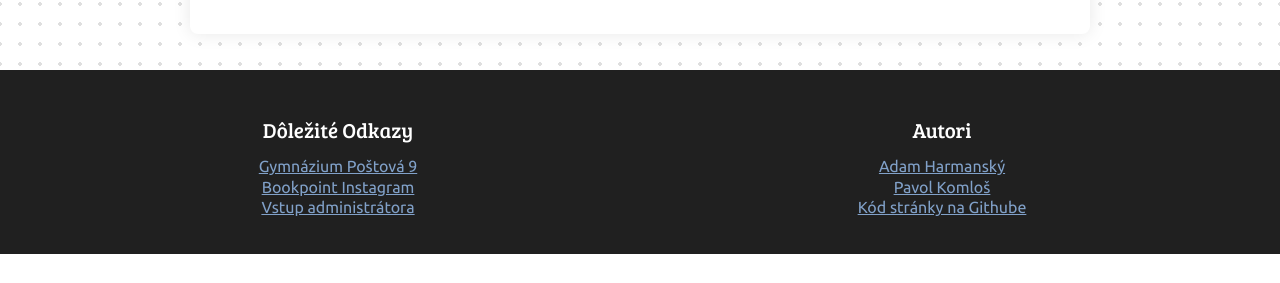
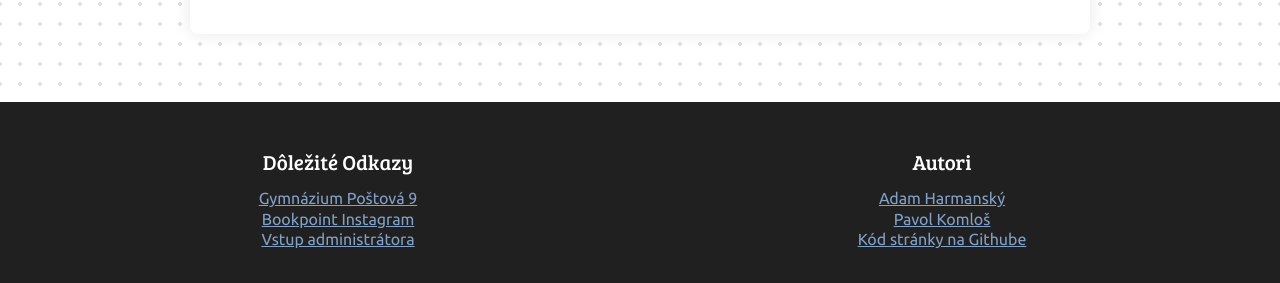
Before and after one commit to adamharmansky/bookstore_frontend, a React (Create React App) app: page / in a window 1280 px wide. Shown: the part 596-879 px from the top of the page. Before the commit the page ends 850 px from the top, so only its background shows below. Built offline with nearby package versions, Linux system fonts and the light colour scheme; no server answers; a web font is replaced by a local one.

Commit message:
Fixed page numbers and footer

```diff
--- a/src/App.css
+++ b/src/App.css
@@ -110,3 +110,29 @@ main {
     flex-grow: 1;
     margin: min(2.5%, 2em);
 }
+
+.InfoLink {
+    list-style: none;
+    text-align: center;
+    font-size: 1rem;
+    display: block;
+}
+
+.InfoLinksHeading {
+    text-align: center;
+    color: white;
+}
+
+.InfoLinksContainer {
+    display: flex;
+    flex-direction: row;
+    flex-wrap: wrap;
+    justify-content: space-around;
+    background-color: #202020;
+    padding: 2em;
+    width: 100vw;
+}
+
+.InfoLinksColumn {
+    min-width: 20em;
+}
--- a/src/App.jsx
+++ b/src/App.jsx
@@ -43,6 +43,20 @@ function App() {
                     </Routes>
                 </Router>
             </main>
+            <div className='InfoLinksContainer'>
+                <div className='InfoLinksColumn'>
+                    <h3 className='InfoLinksHeading'> Dôležité Odkazy </h3>
+                    <a className='InfoLink' href='https://www.gympos.sk' > Gymnázium Poštová 9 </a>
+                    <a className='InfoLink' href='https://www.instagram.com/gympos_bookpoint' > Bookpoint Instagram </a>
+                    <a className='InfoLink' href='/admin' > Vstup administrátora </a>
+                </div>
+                <div className='InfoLinksColumn'>
+                    <h3 className='InfoLinksHeading'> Autori </h3>
+                    <a className='InfoLink' href='https://www.harmansky.xyz' >Adam Harmanský</a>
+                    <a className='InfoLink' href='http://pavolkomlos.xyz/sk/index.html' >Pavol Komloš</a>
+                    <a className='InfoLink' href='https://github.com/adamharmansky/bookstore_frontend'>Kód stránky na Githube</a>
+                </div>
+            </div>
         </div>
     );
 }
--- a/src/main/AboutPage.jsx
+++ b/src/main/AboutPage.jsx
@@ -33,22 +33,6 @@ export default function AboutPage() {
                     </p>
                 </div>
             </div>
-
-            <div className='InfoLinksContainer'>
-                <div className='InfoLinksColumn'>
-                    <h3 className='InfoLinksHeading'> Dôležité Odkazy </h3>
-                    <a className='InfoLink' href='https://www.gympos.sk' > Gymnázium Poštová 9 </a>
-                    <a className='InfoLink' href='https://www.instagram.com/gympos_bookpoint' > Bookpoint Instagram </a>
-                    <a className='InfoLink' href='/admin' > Vstup administrátora </a>
-                </div>
-                <div className='InfoLinksColumn'>
-                    <h3 className='InfoLinksHeading'> Autori </h3>
-                    <a className='InfoLink' href='https://www.harmansky.xyz' >Adam Harmanský</a>
-                    <a className='InfoLink' href='http://pavolkomlos.xyz/sk/index.html' >Pavol Komloš</a>
-                    <a className='InfoLink' href='https://github.com/adamharmansky/bookstore_frontend'>Kód stránky na Githube</a>
-                </div>
-            </div>
-
         </div>
     );
 }
--- a/src/main/MainPage.css
+++ b/src/main/MainPage.css
@@ -187,33 +187,6 @@
     object-fit: contain;
 }
 
-.InfoLink {
-    list-style: none;
-    text-align: center;
-    font-size: 1rem;
-    display: block;
-}
-
-.InfoLinksHeading {
-    text-align: center;
-    color: white;
-}
-
-.InfoLinksContainer {
-    display: flex;
-    flex-direction: row;
-    flex-wrap: wrap;
-    justify-content: space-around;
-    background-color: #202020;
-    padding: 2em;
-    position: absolute;
-    left: 0;
-    width: 100vw;
-}
-
-.InfoLinksColumn {
-    min-width: 20em;
-}
 
 .MainPageBody p {
     text-align: center;
--- a/src/main/MainPage.jsx
+++ b/src/main/MainPage.jsx
@@ -106,22 +106,6 @@ export default function BookList() {
                     <p> V prípade záujmu o vypožičanie knihy, kontaktujte, prosím, <a href='mailto:stroncerova@gympos.sk'>prof. Štroncerovú</a>.</p>
                 </div>
             </div>
-
-            <div className='InfoLinksContainer'>
-                <div className='InfoLinksColumn'>
-                    <h3 className='InfoLinksHeading'> Dôležité Odkazy </h3>
-                    <a className='InfoLink' href='https://www.gympos.sk' > Gymnázium Poštová 9 </a>
-                    <a className='InfoLink' href='https://www.instagram.com/gympos_bookpoint' > Bookpoint Instagram </a>
-                    <a className='InfoLink' href='/admin' > Vstup administrátora </a>
-                </div>
-                <div className='InfoLinksColumn'>
-                    <h3 className='InfoLinksHeading'> Autori </h3>
-                    <a className='InfoLink' href='https://www.harmansky.xyz' >Adam Harmanský</a>
-                    <a className='InfoLink' href='http://pavolkomlos.xyz/sk/index.html' >Pavol Komloš</a>
-                    <a className='InfoLink' href='https://github.com/adamharmansky/bookstore_frontend'>Kód stránky na Githube</a>
-                </div>
-            </div>
-
         </div>
     );
 }
--- a/src/styles.css
+++ b/src/styles.css
@@ -131,29 +131,26 @@
 
 .PageNumbers {
     display: flex;
-    flex-direction: row;
     flex-wrap: nowrap;
     justify-content: center;
-    padding: 2em;
-    background-color: #202020;
-    position: absolute;
-    left: 0;
-    width: 100vw;
+    padding: 1.2em;
 }
 
 .CurrentPageNumber {
     text-decoration: none;
+    font-weight: var(--fw-bold);
     padding: 0.5em;
     margin: 0 0.1em 0 0.1em;
-    background-color: #808080;
+    background-color: #c7c7c78b;
     border-radius: 5px;
 }
 
 .PageNumber {
     text-decoration: none;
+    font-weight: var(--fw-bold);
     padding: 0.5em;
     margin: 0 0.1em 0 0.1em;
-    background-color: #303030;
+    background-color: #c2c2c250;
     border-radius: 5px;
 }
 
```
